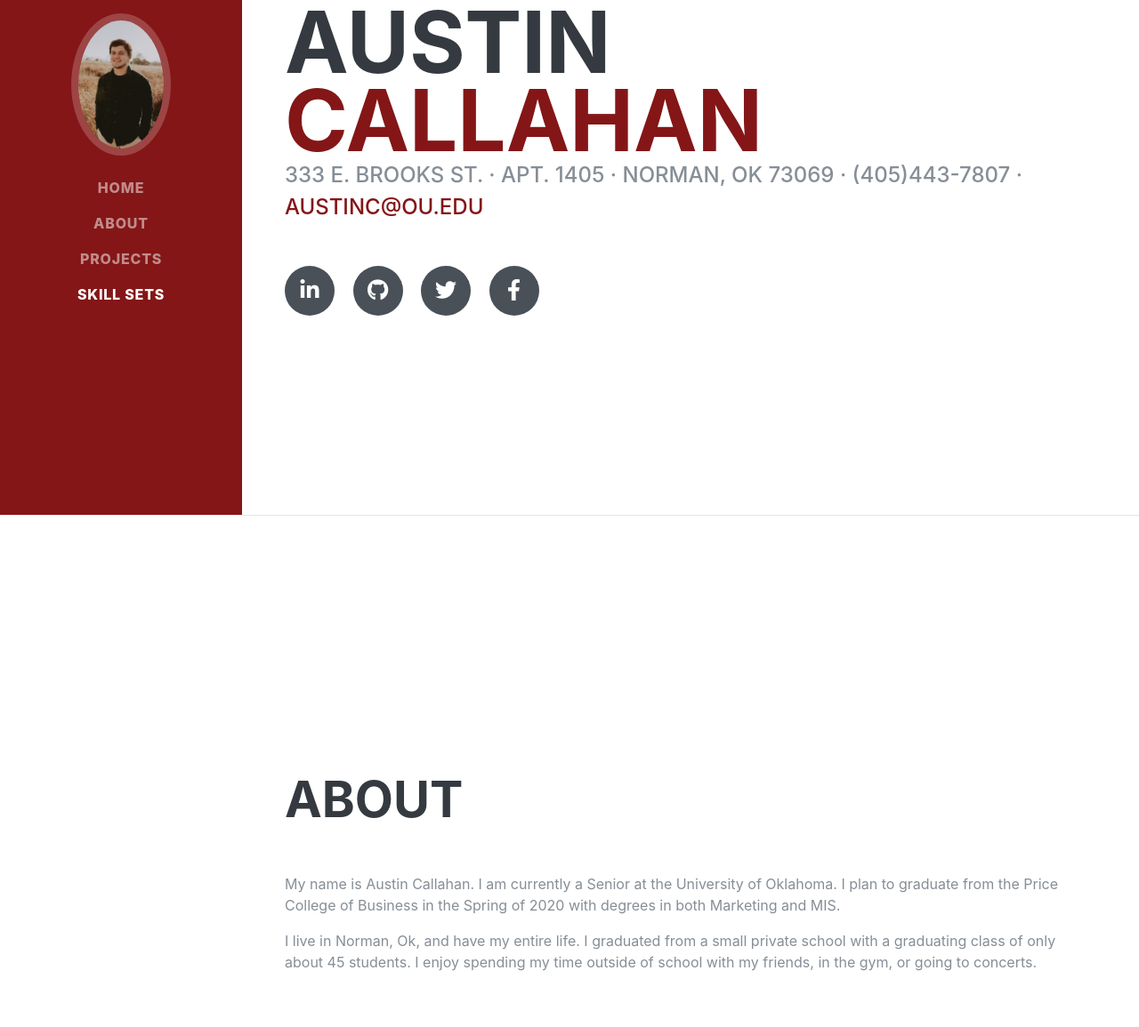
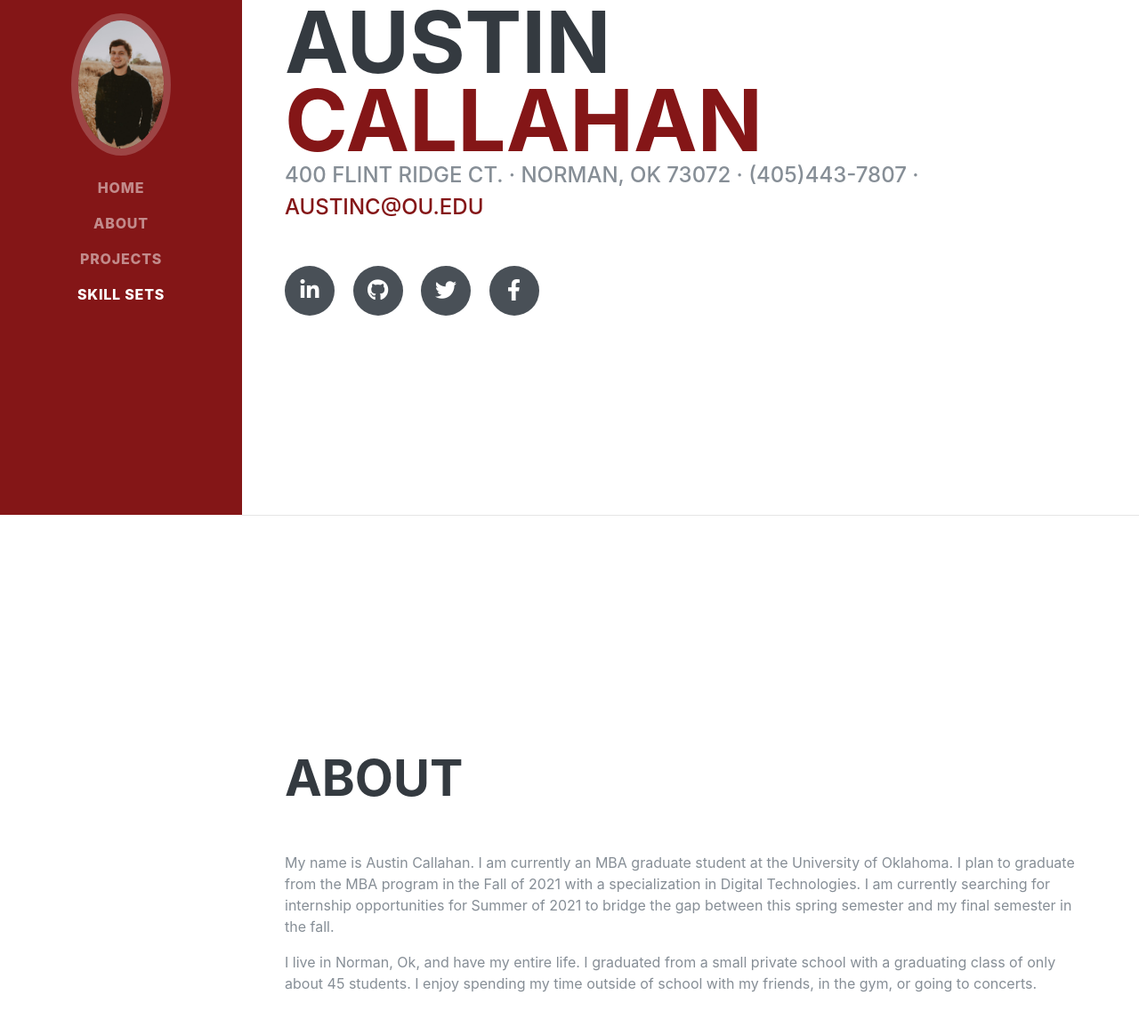
Before and after one commit to call9709/resume, a plain HTML site: page index.html in a window 1280 px wide. Shown: the part 221-1376 px from the top of the page at 89% size. Drawn offline with Linux system fonts and the light colour scheme; a web font is replaced by a local one.

Commit message:
Update index.html

```diff
--- a/index.html
+++ b/index.html
@@ -62,7 +62,7 @@
                   <span class="text-primary">Callahan</span>
               </h1>
               <div class="subheading mb-5">
-                  333 E. Brooks St. · Apt. 1405 · Norman, Ok 73069 · (405)443-7807 ·
+                  400 Flint Ridge Ct. · Norman, Ok 73072 · (405)443-7807 ·
                   <a href="mailto:austinc@ou.edu">austinc@ou.edu</a>
               </div>
               <p class="lead mb-5"></p>
@@ -89,7 +89,7 @@
       <section class="resume-section p-3 p-lg-5 d-flex align-items-center" id="about">
           <div class="w-100">
               <h2 class="mb-5">About</h2>
-              <p>My name is Austin Callahan.  I am currently a Senior at the University of Oklahoma.  I plan to graduate from the Price College of Business in the Spring of 2020 with degrees in both Marketing and MIS.</p>
+              <p>My name is Austin Callahan.  I am currently an MBA graduate student at the University of Oklahoma.  I plan to graduate from the MBA program in the Fall of 2021 with a specialization in Digital Technologies.  I am currently searching for internship opportunities for Summer of 2021 to bridge the gap between this spring semester and my final semester in the fall.</p>
               <p class="mb-0">I live in Norman, Ok, and have my entire life.  I graduated from a small private school with a graduating class of only about 45 students.  I enjoy spending my time outside of school with my friends, in the gym, or going to concerts.</p>
           </div>
       </section>
```
